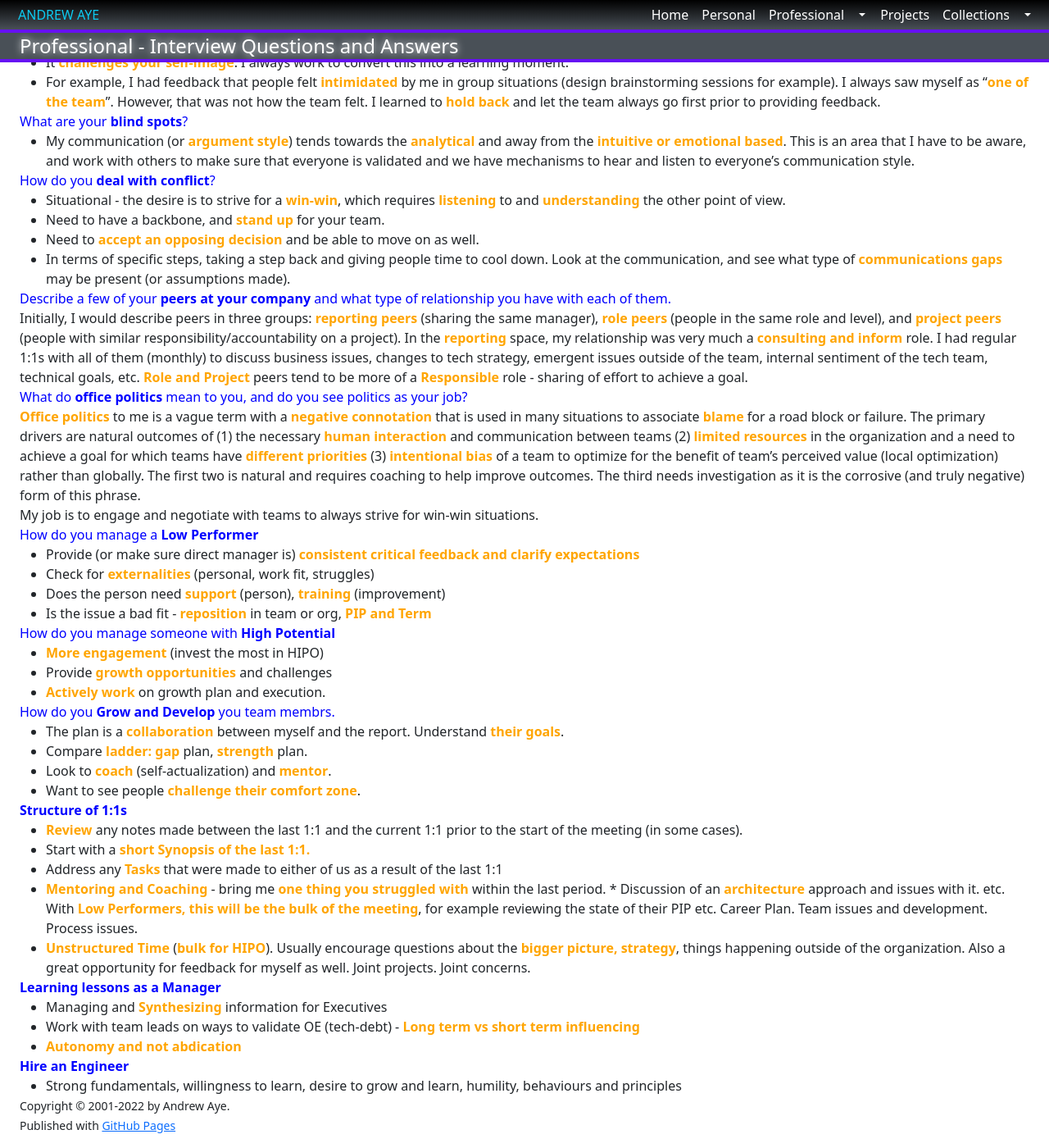
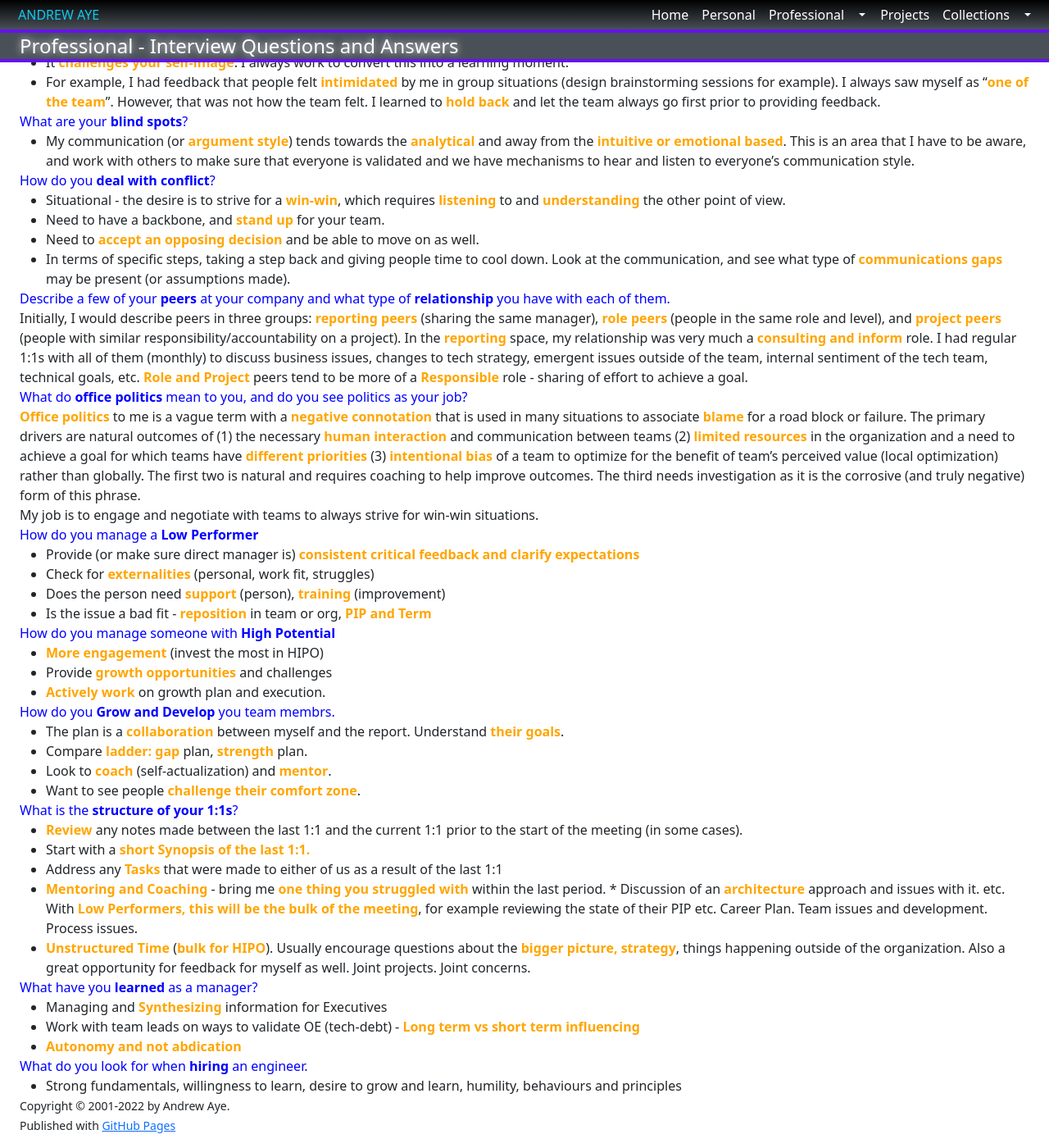
Before and after one commit to aaye/aaye.github.io, a Jekyll site: the page built from professional/interviewqanda.md, in a window 1280 px wide and 1400 px high, scrolled down 390 px. Shown: the whole window at 82% size. Built offline with Jekyll 4.4.1, drawn with Linux system fonts in a browser that asks for light colours; some of the changed text lies outside the part shown.

Commit message:
Update interviewqanda.md

```diff
--- a/professional/interviewqanda.md
+++ b/professional/interviewqanda.md
@@ -17,11 +17,11 @@ paragraph_no_space_after: true
 - Be available and support as needed
 
 
-<span style="color:blue">What motivates you?</span>
+<span style="color:blue">What **motivates you**?</span>
 - Seeing others develop and grow to be successful, in part due to my interventions and support.
 
 
-<span style="color:blue">**Personal Strength**</span>
+<span style="color:blue">What are your **personal strengths**?</span>
 - Flex between <span style="color:orange">**high-minded conceptual conceptual**</span> thinking and pragmatic <span style="color:orange">**execution**</span> mindsets
 - Analytical and <span style="color:orange">**problem-solving**</span> skills
 
@@ -42,7 +42,7 @@ paragraph_no_space_after: true
 - In terms of specific steps, taking a step back and giving people time to cool down. Look at the communication, and see what type of <span style="color:orange">**communications gaps**</span> may be present (or assumptions made).
 
 
-<span style="color:blue">Describe a few of your **peers at your company** and what type of relationship you have with each of them.</span>
+<span style="color:blue">Describe a few of your **peers** at your company and what type of **relationship** you have with each of them.</span>
 Initially, I would describe peers in three groups: <span style="color:orange">**reporting peers**</span> (sharing the same manager), <span style="color:orange">**role peers**</span> (people in the same role and level), and <span style="color:orange">**project peers**</span> (people with similar responsibility/accountability on a project). In the <span style="color:orange">**reporting**</span> space, my relationship was very much a <span style="color:orange">**consulting and inform**</span> role. I had regular 1:1s with all of them (monthly) to discuss business issues, changes to tech strategy, emergent issues outside of the team, internal sentiment of the tech team, technical goals, etc. <span style="color:orange">**Role and Project**</span> peers tend to be more of a <span style="color:orange">**Responsible**</span> role - sharing of effort to achieve a goal.
 
 
@@ -71,7 +71,7 @@ My job is to engage and negotiate with teams to always strive for win-win situat
 - Want to see people <span style="color:orange">**challenge their comfort zone**</span>.
 
 
-<span style="color:blue">**Structure of 1:1s**</span>
+<span style="color:blue">What is the **structure of your 1:1s**?</span>
 - <span style="color:orange">**Review**</span> any notes made between the last 1:1 and the current 1:1 prior to the start of the meeting (in some cases).
 - Start with a <span style="color:orange">**short Synopsis of the last 1:1.**</span>
 - Address any <span style="color:orange">**Tasks**</span> that were made to either of us as a result of the last 1:1
@@ -79,11 +79,11 @@ My job is to engage and negotiate with teams to always strive for win-win situat
 - <span style="color:orange">**Unstructured Time**</span> (<span style="color:orange">**bulk for HIPO**</span>). Usually encourage questions about the <span style="color:orange">**bigger picture, strategy**</span>, things happening outside of the organization. Also a great opportunity for feedback for myself as well. Joint projects. Joint concerns.
 
 
-<span style="color:blue">**Learning lessons as a Manager**</span>
+<span style="color:blue">What have you **learned** as a manager?</span>
 - Managing and <span style="color:orange">**Synthesizing**</span> information for Executives
 - Work with team leads on ways to validate OE (tech-debt) - <span style="color:orange">**Long term vs short term influencing**</span>
 - <span style="color:orange">**Autonomy and not abdication**</span>
 
 
-<span style="color:blue">**Hire an Engineer**</span>
+<span style="color:blue">What do you look for when **hiring** an engineer.</span>
 - Strong fundamentals, willingness to learn, desire to grow and learn, humility, behaviours and principles
```
